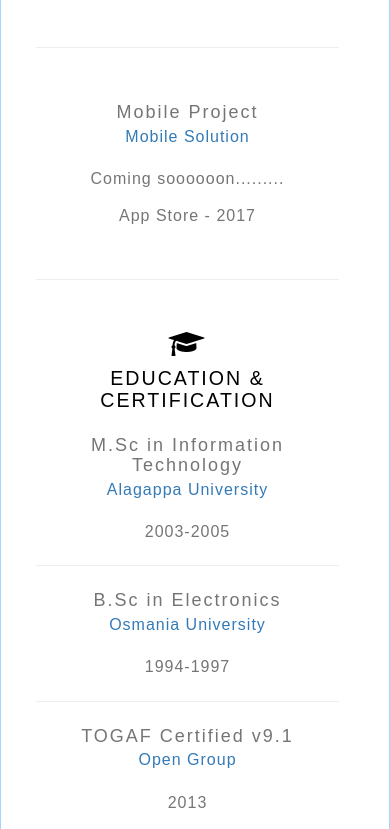
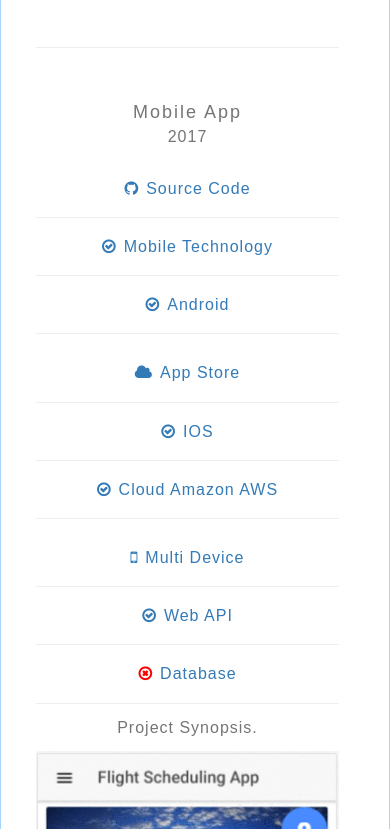
Before and after one commit to duvurih/duvurih.github.io, a plain HTML site: page index.html in a window 390 px wide. Shown: the part 3722-4551 px from the top of the page. Drawn offline with nearby package versions, Linux system fonts and the light colour scheme; a script that the page names is missing; a web font is replaced by a local one.

Commit message:
Mobile Application Included

```diff
--- a/index.html
+++ b/index.html
@@ -248,16 +248,45 @@
 
                     <hr>
 
-                       <div class="row">
-                        <div class="col-md-9">
-                            <h4>Mobile Project</h4>
-                            <p class="sub"><a href="">Mobile Solution</a>
-                            </p>
-                            <p>Coming soooooon.........</p>
-                        </div>
-
-                        <div class="year col-md-3">
-                            <p>App Store - 2017</p>
+                    <div class="row">
+                        <div class="col-md-12">
+                            <div class="row">
+                                <div class="col-md-9">
+                                    <h4>Mobile App</h4>
+                                </div>
+                                <div class="year col-md-3">
+                                    <p>2017</p>
+                                </div>
+                            </div>
+                            <div class="row">
+                                <div class="col-md-4">
+                                    <ul class="list-unstyled">
+                                        <li><a target="blank" href="https://github.com/duvurih/MobileSolution-FlightScheduling"><span class="social fa fa-github"></span>Source Code</a></li>
+                                        <li><a href=""><span class="social fa fa-check-circle-o"></span>Mobile Technology</a></li>
+                                        <li><a href=""><span class="social fa fa-check-circle-o"></span>Android</a></li>
+                                    </ul>
+                                </div>
+                                <div class="col-md-4">
+                                    <ul class="list-unstyled">
+                                        <li><a target="blank" href=""><span class="social fa fa-cloud"></span>App Store</a></li>
+                                        <li><a href=""><span class="social fa fa-check-circle-o"></span>IOS</a></li>
+                                        <li><a href=""><span class="social fa fa-check-circle-o"></span>Cloud Amazon AWS</a></li>
+                                    </ul>
+                                </div>
+                                <div class="col-md-4">
+                                    <ul class="list-unstyled">
+                                        <li><a href=""><span class="social fa fa-mobile"></span>Multi Device</a></li>
+                                        <li><a href=""><span class="social fa fa-check-circle-o"></span>Web API</a></li>
+                                        <li><a href=""><span class="social not-completed fa fa-times-circle-o"></span>Database</a></li>
+                                    </ul>
+                                </div>
+                            </div>
+                            <div class="row">
+                                <div class="col-md-12">
+                                    <p>Project Synopsis.</p>
+                                    <p><img class="propic" src="img/MobileApp.gif" /></p>
+                                </div>
+                            </div>
                         </div>
                     </div><!--Job 3 end-->
                 </div><!--Job experiences end-->
@@ -265,55 +294,7 @@
 
            <hr>
 
-            <div id="education" class="row mobmid">
-                <div class="col-sm-1">
-                    <span class="secicon fa fa-graduation-cap"></span>
-                </div><!--icon end-->
 
-                <div class="col-sm-11">
-                    <h3>Education &amp; Certification</h3>
-
-                    <div class="row">
-                        <div class="col-md-9">
-                            <h4>M.Sc in Information Technology</h4>
-                            <p class="sub"><a href="">Alagappa University</a>
-                            </p>
-                        </div>
-
-                        <div class="year col-md-3">
-                            <p>2003-2005</p>
-                        </div>
-                    </div><!--Education & Certification 1 end-->
-
-                    <hr  style="margin:10px 0;">
-
-                    <div class="row">
-                        <div class="col-md-9">
-                            <h4>B.Sc in Electronics</h4>
-                            <p class="sub"><a href="">Osmania University</a>
-                            </p>
-                        </div>
-
-                        <div class="year col-md-3">
-                            <p>1994-1997</p>
-                        </div>
-                    </div><!--Education & Certification 2 end-->
-
-                    <hr style="margin:10px 0;">
-
-                    <div class="row">
-                        <div class="col-md-9">
-                            <h4>TOGAF Certified v9.1</h4>
-                            <p class="sub"><a href="">Open Group</a>
-                            </p>
-                        </div>
-
-                        <div class="year col-md-3">
-                            <p>2013</p>
-                        </div>
-                    </div><!--Education & Certification 3 end-->
-                </div>
-            </div><!--Education & Certifications end-->
 
         </div><!--left end-->
 
@@ -413,6 +394,59 @@
                     </div><!--3rd testimonial end-->
                 </div><!--testimonials end-->
             </div><!--tech skills end-->
+
+            <hr>
+
+            <div id="education" class="row mobmid">
+                <div class="col-sm-1 col-md-2 mobmid">
+                    <span class="secicon fa fa-graduation-cap"></span>
+                </div><!--icon end-->
+
+                <div class="col-sm-11 col-md-10 testimonials">
+                    <h3 class="mobmid">Education &amp; Certification</h3>
+
+                    <div class="row">
+                        <div class="col-md-9">
+                            <h4>M.Sc in Information Technology</h4>
+                            <p class="sub"><a href="">Alagappa University</a>
+                            </p>
+                        </div>
+
+                        <div class="year col-md-3">
+                            <p>2003-2005</p>
+                        </div>
+                    </div><!--Education & Certification 1 end-->
+
+                    <hr  style="margin:10px 0;">
+
+                    <div class="row">
+                        <div class="col-md-9">
+                            <h4>B.Sc in Electronics</h4>
+                            <p class="sub"><a href="">Osmania University</a>
+                            </p>
+                        </div>
+
+                        <div class="year col-md-3">
+                            <p>1994-1997</p>
+                        </div>
+                    </div><!--Education & Certification 2 end-->
+
+                    <hr style="margin:10px 0;">
+
+                    <div class="row">
+                        <div class="col-md-9">
+                            <h4>TOGAF Certified v9.1</h4>
+                            <p class="sub"><a href="">Open Group</a>
+                            </p>
+                        </div>
+
+                        <div class="year col-md-3">
+                            <p>2013</p>
+                        </div>
+                    </div><!--Education & Certification 3 end-->
+                </div>
+            </div><!--Education & Certifications end-->
+
         </div><!--right end-->
     </div><!--container end-->
 
```
Also changed, not shown: img/MobileApp.gif (added).
